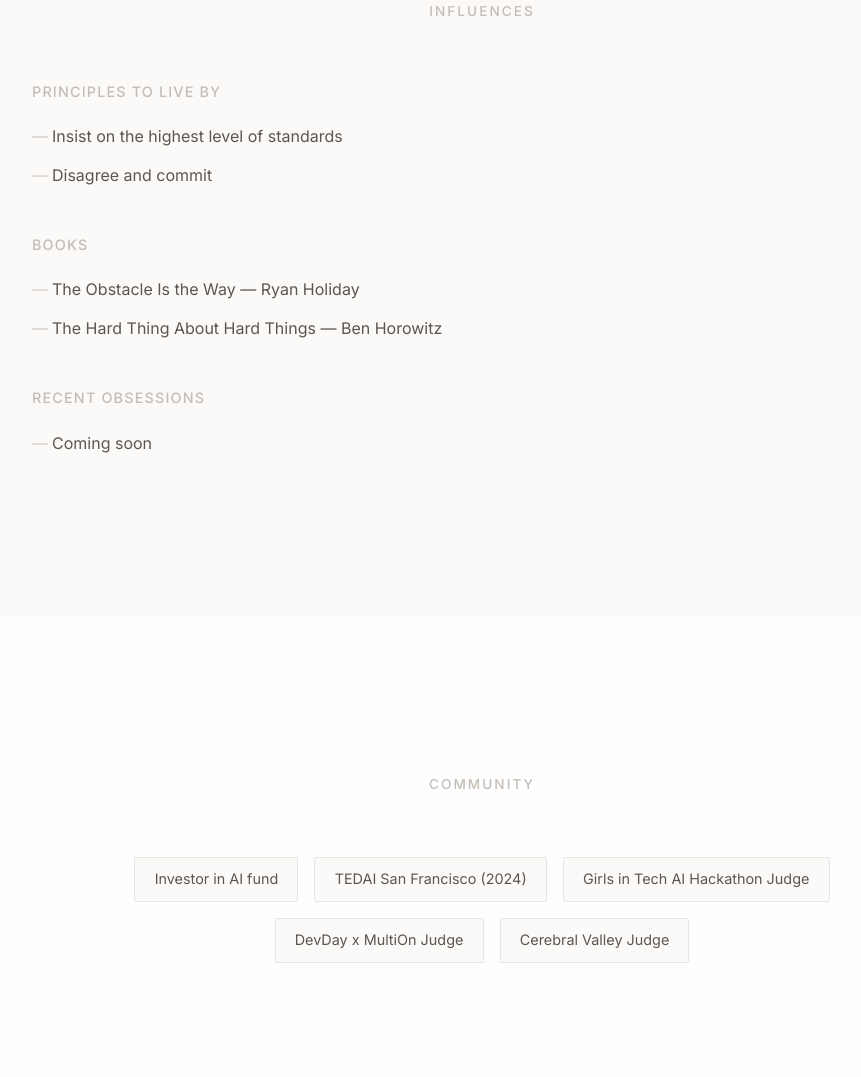
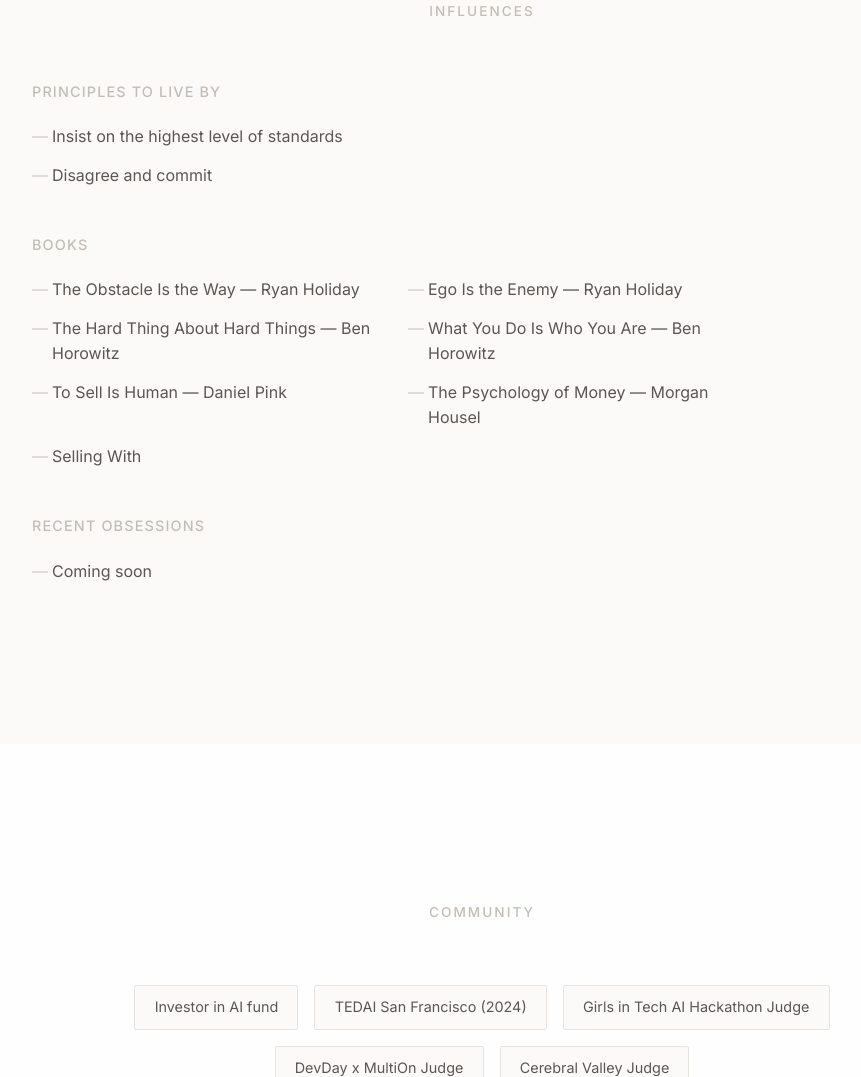
Before and after one commit to lindy-png/lindy2026.01.05, a website: page index.html in a window 1280 px wide. Shown: the part 5109-6186 px from the top of the page, without its empty margins (158-1019 px from the left). Drawn offline with nearby package versions, Linux system fonts and the light colour scheme.

Commit message:
Update books list: restore full list with authors, display in two columns

```diff
--- a/index.html
+++ b/index.html
@@ -233,9 +233,14 @@
                 </div>
                 <div class="influences-group">
                     <h4 class="influences-subtitle">Books</h4>
-                    <ul class="influences-list">
+                    <ul class="influences-list books-list">
                         <li>The Obstacle Is the Way — Ryan Holiday</li>
+                        <li>Ego Is the Enemy — Ryan Holiday</li>
                         <li>The Hard Thing About Hard Things — Ben Horowitz</li>
+                        <li>What You Do Is Who You Are — Ben Horowitz</li>
+                        <li>To Sell Is Human — Daniel Pink</li>
+                        <li>The Psychology of Money — Morgan Housel</li>
+                        <li>Selling With</li>
                     </ul>
                 </div>
                 <div class="influences-group">
--- a/style.css
+++ b/style.css
@@ -865,6 +865,12 @@ a {
     gap: 0.8rem;
 }
 
+.influences-list.books-list {
+    display: grid;
+    grid-template-columns: repeat(2, 1fr);
+    gap: 0.8rem 2rem;
+}
+
 .influences-list li {
     font-size: 1rem;
     color: var(--dark-gray);
@@ -1071,7 +1077,7 @@ a {
         gap: 1rem;
     }
 
-    .influences-list {
+    .influences-list.books-list {
         grid-template-columns: 1fr;
     }
 }
```
